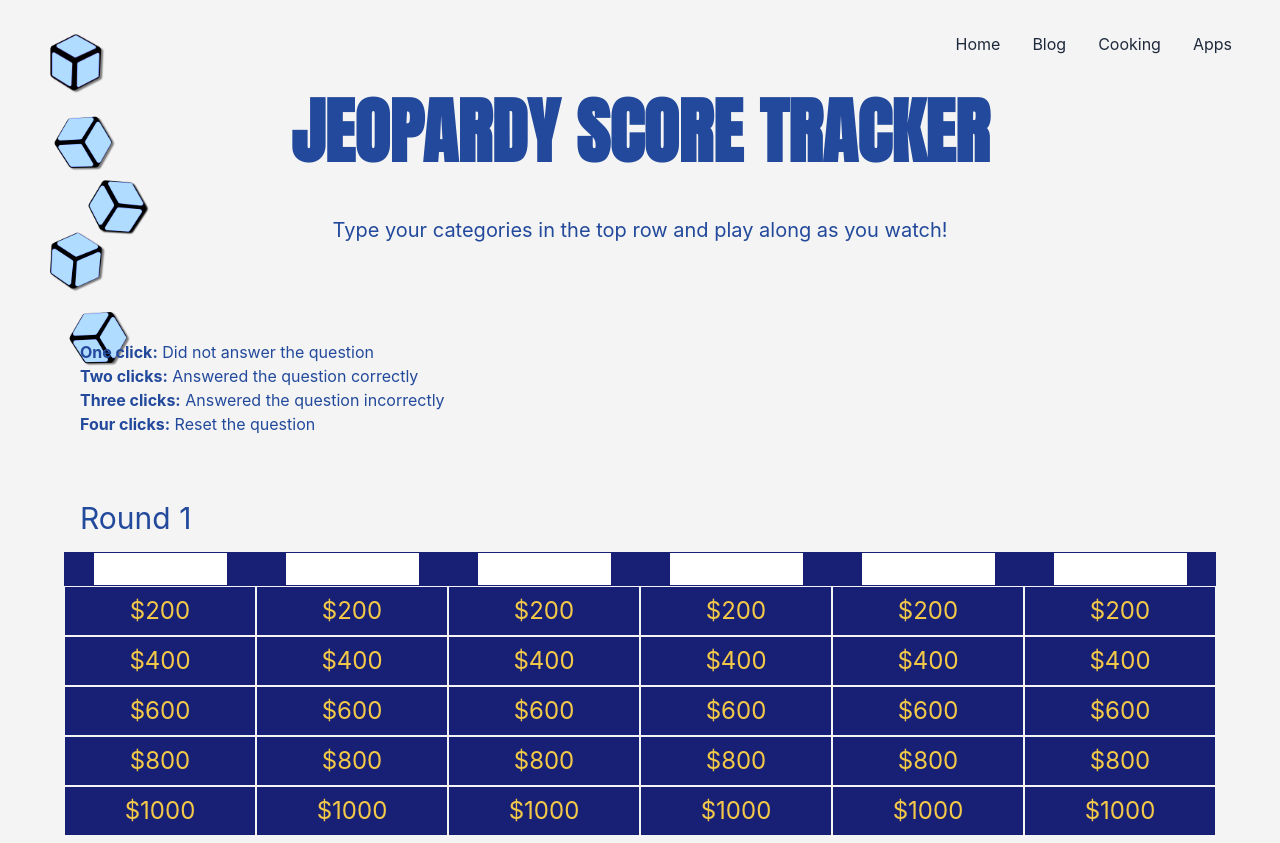
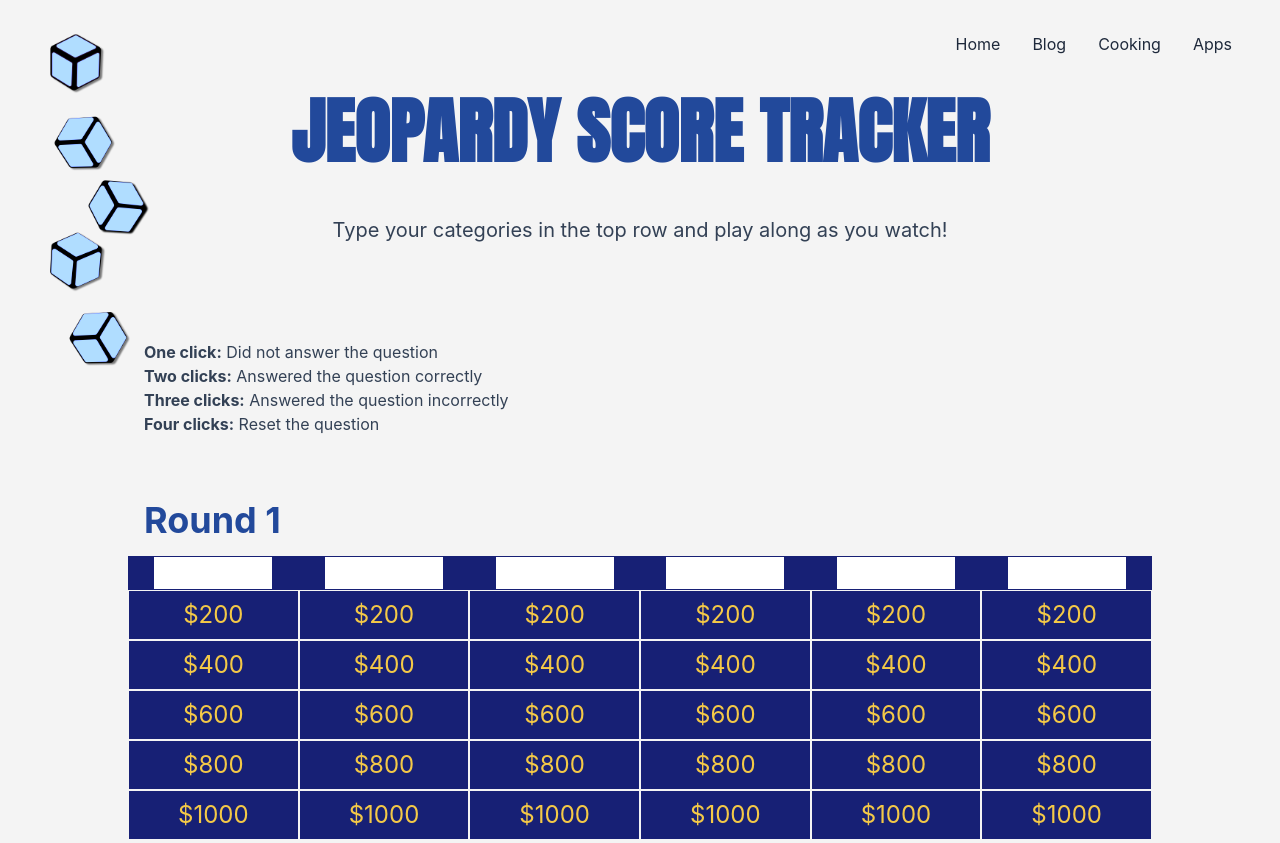
Before and after one commit to 0livare/zach-blog-v5, an Astro site: page /apps/jeopardy in a window 1280 px wide. Shown: the top 843 px of the page. Built offline with nearby package versions, Linux system fonts and the light colour scheme; Astro itself is replaced by a stand-in of ours; some packages are replaced by stand-ins of ours; a web font is replaced by a local one.

Commit message:
fix(apps): Styling issues

```diff
--- a/src/page-components/apps/jeopardy/jeopardy-game.tsx
+++ b/src/page-components/apps/jeopardy/jeopardy-game.tsx
@@ -12,7 +12,7 @@
   }
 
   return (
-    <div className="pb-64 relative">
+    <div className="pb-64 relative text-tbase lg:px-16">
       <ul className="px-4">
         <li>
           <b>One click:</b> Did not answer the question
@@ -51,5 +51,5 @@
 }
 
 function Heading(props: React.ComponentProps<'h1'>) {
-  return <h2 {...props} className="mt-16 mb-4 px-4 text-3xl" />
+  return <h2 {...props} className="mt-16 mb-4 px-4 text-4xl font-bold text-tprimary" />
 }
--- a/src/pages/apps/jeopardy.astro
+++ b/src/pages/apps/jeopardy.astro
@@ -25,7 +25,7 @@
     <Navigation />
 
     <main class="max-w-6xl mx-auto text-tprimary">
-      <div class="mx-6 mt-24 mb-12 md:mb-24 text-center text-tprimary text-xl">
+      <div class="mx-6 mt-24 mb-12 md:mb-24 text-center text-tbase text-xl">
         <Title>{title}</Title>
         <p class="my-12">{description}</p>
       </div>
--- a/src/pages/apps/wordle.astro
+++ b/src/pages/apps/wordle.astro
@@ -26,7 +26,7 @@
     <Navigation />
 
     <main class="max-w-6xl mx-auto">
-      <div class="mx-6 mt-24 mb-12 md:mb-24 text-center text-tprimary text-xl">
+      <div class="mx-6 mt-24 mb-12 md:mb-24 text-center text-tbase text-xl">
         <Title>{title}</Title>
         <WordleSolver client:load allPossibleWords={allPossibleWords} />
       </div>
```
